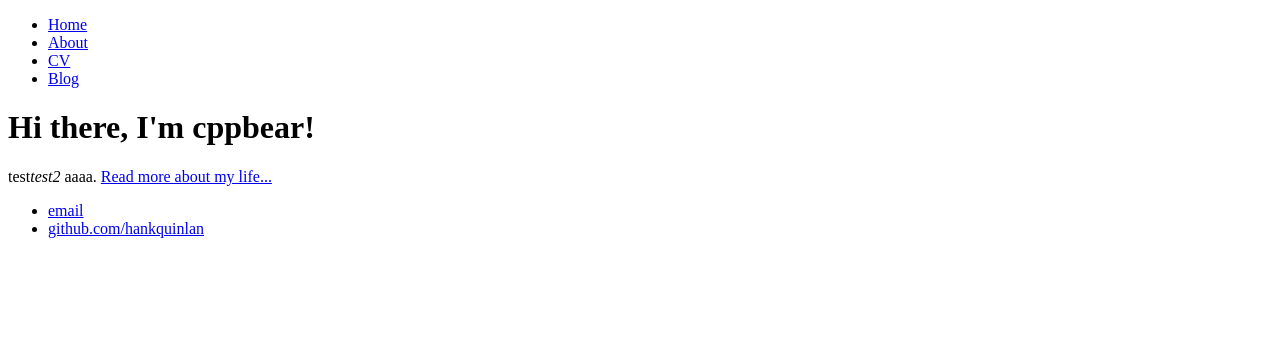
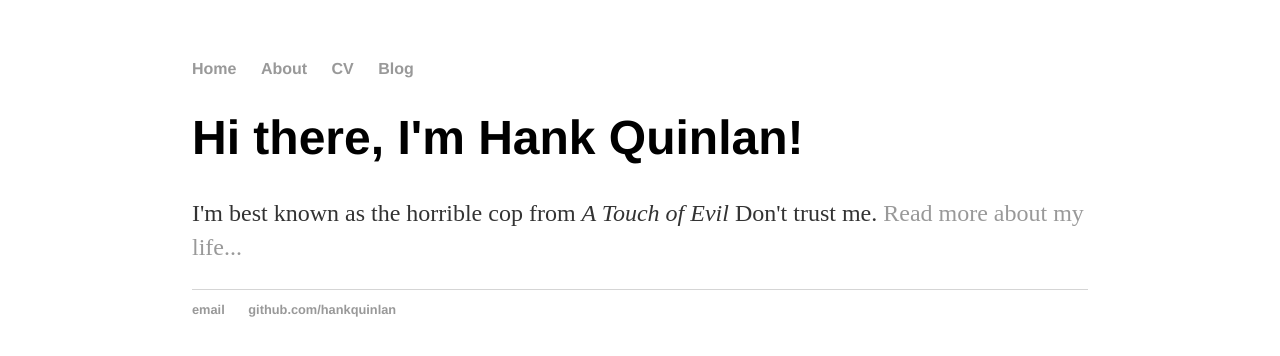
Before and after one commit to cppcbear/cppcbear.github.io, a plain HTML site: page index.html in a window 1280 px wide. Drawn offline with Linux system fonts and the light colour scheme; files that its build step writes are made by us from their sources.

Commit message:
Update index.html

```diff
--- a/index.html
+++ b/index.html
@@ -1,7 +1,9 @@
 <!DOCTYPE html>
 <html>
 	<head>
-		<title>cppbear's studio</title>
+		<title>Hank Quinlan, Horrible Cop</title>
+		<!-- link to main stylesheet -->
+		<link rel="stylesheet" type="text/css" href="/css/main.css">
 	</head>
 	<body>
 		<nav>
@@ -14,8 +16,8 @@
 		</nav>
 		<div class="container">
     		<div class="blurb">
-        		<h1>Hi there, I'm cppbear!</h1>
-				<p>test<em>test2</em> aaaa. <a href="/about">Read more about my life...</a></p>
+        		<h1>Hi there, I'm Hank Quinlan!</h1>
+				<p>I'm best known as the horrible cop from <em>A Touch of Evil</em> Don't trust me. <a href="/about">Read more about my life...</a></p>
     		</div><!-- /.blurb -->
 		</div><!-- /.container -->
 		<footer>
```
